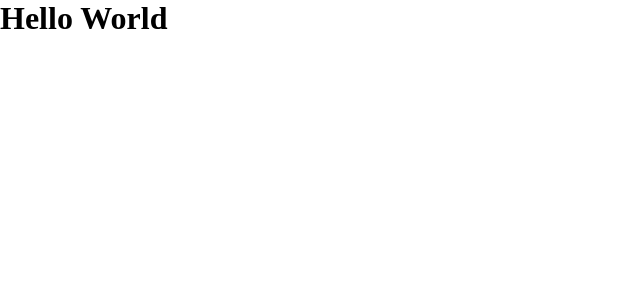
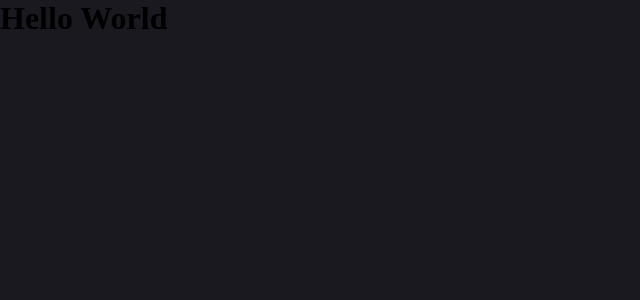
Before and after one commit to edito13/TaskManager, a React (Vite) app: page / in a window 1280 px wide. Shown: the top 300 px of the page, without its empty margins (0-640 px from the left). Built offline with nearby package versions, Linux system fonts and the light colour scheme.

Commit message:
Creating a global style for all app

```diff
--- a/index.html
+++ b/index.html
@@ -4,7 +4,7 @@
     <meta charset="UTF-8" />
     <link rel="icon" type="image/svg+xml" href="/logo.png" />
     <meta name="viewport" content="width=device-width, initial-scale=1.0" />
-    <title>Gestor de Tarefas</title>
+    <title>Gerenciador de Tarefas</title>
   </head>
   <body>
     <div id="root"></div>
--- a/src/App.tsx
+++ b/src/App.tsx
@@ -1,8 +1,6 @@
 import React from "react";
 
 const App = () => {
-  console.log("Caralhooo");
-
   return (
     <div>
       <h1>Hello World</h1>
--- a/src/main.tsx
+++ b/src/main.tsx
@@ -1,10 +1,12 @@
-import React from 'react'
-import ReactDOM from 'react-dom/client'
-import App from './App.tsx'
-import './index.css'
+import React from "react";
+import ReactDOM from "react-dom/client";
+import App from "./App.tsx";
+import "./index.css";
+import GlobalStyles from "./styles/GlobalStyles.tsx";
 
-ReactDOM.createRoot(document.getElementById('root')!).render(
+ReactDOM.createRoot(document.getElementById("root")!).render(
   <React.StrictMode>
     <App />
-  </React.StrictMode>,
-)
+    <GlobalStyles />
+  </React.StrictMode>
+);
--- /dev/null
+++ b/src/styles/GlobalStyles.tsx
@@ -0,0 +1,9 @@
+import { createGlobalStyle } from "styled-components";
+
+const GlobalStyles = createGlobalStyle`
+    body {
+        background: #19191F;
+    }
+`;
+
+export default GlobalStyles;
```
Also changed, not shown: public/logo.png, public/logo1.png (added).
